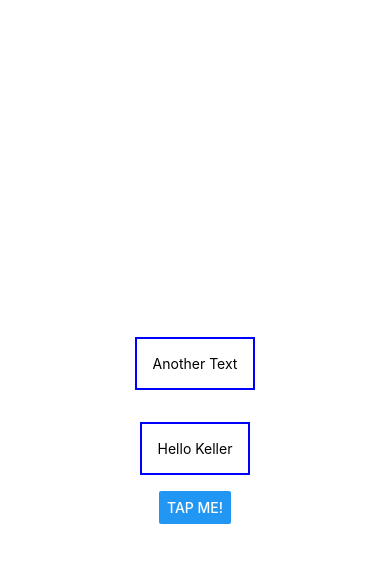
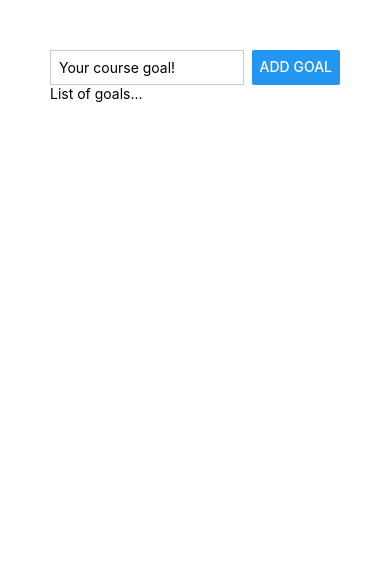
Before and after one commit to nickassembly/ReactNative, a React Native app in the folder RNCourse/: screen / in a window 390 px wide. Shown: the top 562 px of the page. Built offline with nearby package versions, Linux system fonts and the light colour scheme.

Commit message:
Added flexbox to view

```diff
--- a/RNCourse/App.js
+++ b/RNCourse/App.js
@@ -1,32 +1,33 @@
 
-import { StyleSheet, Text, View, Button } from 'react-native';
+import { StyleSheet, Text, View, Button, TextInput } from 'react-native';
 
 export default function App() {
   return (
-    <View style={styles.container}>
+    <View style={styles.appContainer}>
+      <View style={styles.inputContainer}>
+        <TextInput style={styles.textInput} placeholder='Your course goal!' />
+        <Button title="Add Goal" />
+      </View>
       <View>
-        <Text style={styles.dummyText}>Another Text</Text>
+        <Text>List of goals...</Text>
       </View>
-      <Text
-      style={styles.dummyText}
-      >Hello Keller
-      </Text>
-      <Button title='Tap Me!' />
     </View>
   );
 }
 
 const styles = StyleSheet.create({
-  container: {
-    flex: 1,
-    backgroundColor: '#fff',
-    alignItems: 'center',
-    justifyContent: 'center',
+  appContainer: {
+    padding: 50,
   },
-  dummyText: {
-    margin: 16,
-    padding: 16,
-    borderWidth: 2,
-    borderColor: 'blue'
+  inputContainer: {
+    flexDirection: 'row',
+    justifyContent: 'space-between'
+  },
+  textInput: {
+    borderWidth: 1,
+    borderColor: '#CCCCCC',
+    width: '80%',
+    marginRight: 8,
+    padding: 8
   }
 });
```
